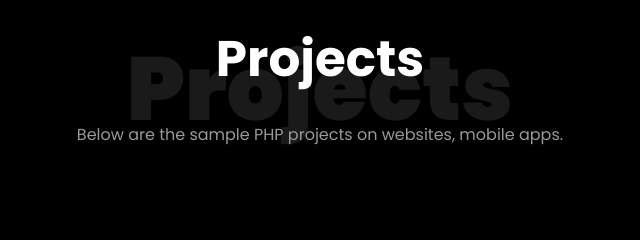
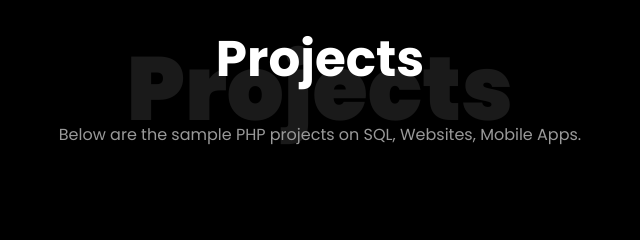
Before and after one commit to neha-2611/goswamineha.github.io, a plain HTML site: page index.html in a window 1280 px wide. Shown: the part 2800-3040 px from the top of the page, 320-960 px from the left. Drawn offline with Linux system fonts and the light colour scheme; files whose address does not match are found by name.

Commit message:
index.html

```diff
--- a/index.html
+++ b/index.html
@@ -365,7 +365,7 @@
           <div class="col-md-7 heading-section text-center ftco-animate">
             <h1 class="big big-2">Projects</h1>
             <h2 class="mb-4">Projects</h2>
-            <p>Below are the sample PHP projects on websites, mobile apps.</p>
+            <p>Below are the sample PHP projects on SQL, Websites, Mobile Apps.</p>
           </div>
         </div>
         <div class="row d-flex">
```
